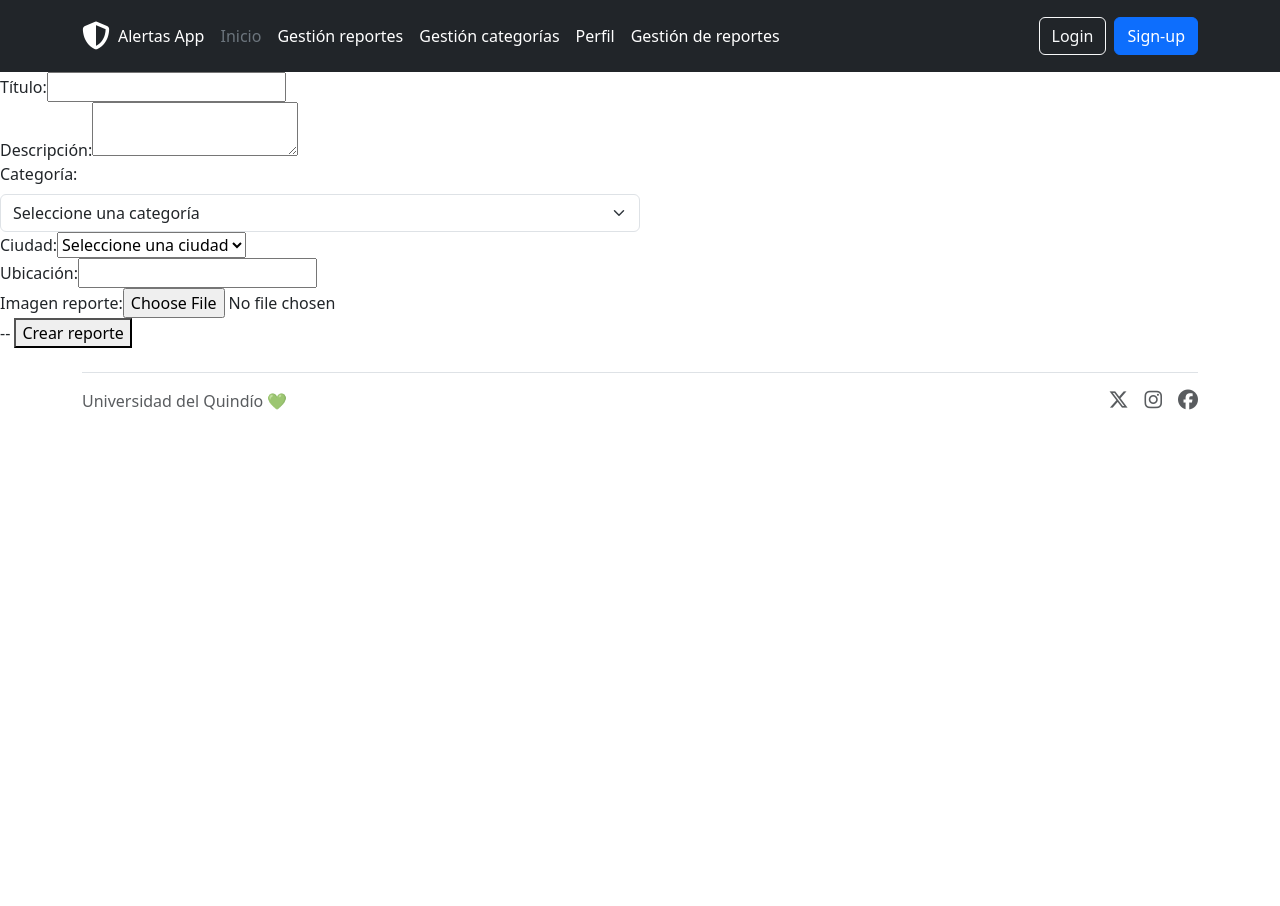
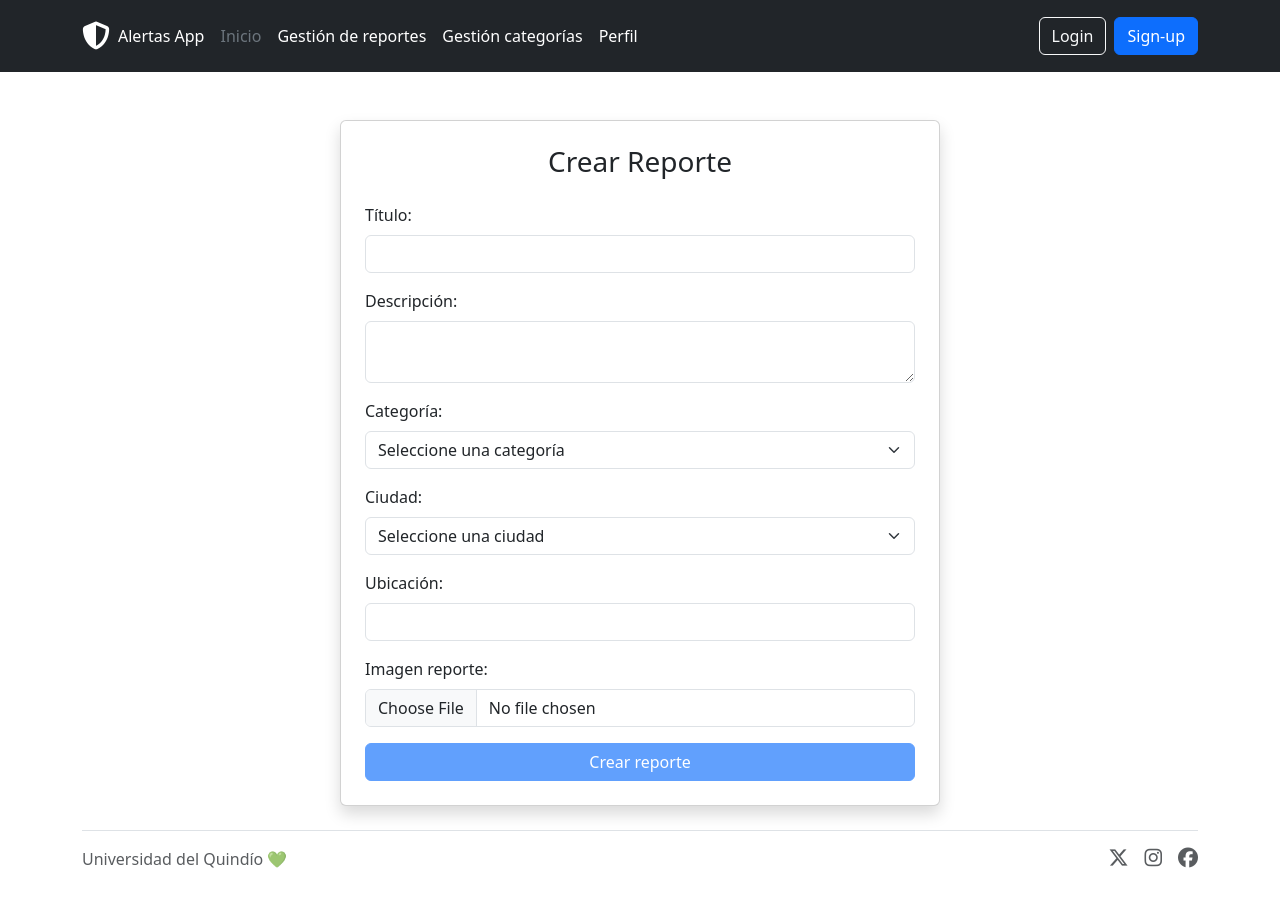
Before and after one commit to pablocasta1980/Frontend-Seguridad, an Angular app: page /crear-reporte in a window 1280 px wide. Shown: the top 906 px of the page. Before the commit the page ends 800 px from the top, so only its background shows below. Built offline with nearby package versions, Linux system fonts and the light colour scheme.

Commit message:
actualizado al 05/05/2025 se mejora presentacion de las interfaces login, registro, crear reporte

```diff
--- a/src/app/componentes/header/header.component.html
+++ b/src/app/componentes/header/header.component.html
@@ -8,10 +8,9 @@
 
         <ul class="nav col-12 col-lg-auto me-lg-auto mb-2 justify-content-center mb-md-0">
           <li><a routerLink="" class="nav-link px-2 text-secondary">Inicio</a></li>
-          <li><a routerLink="" class="nav-link px-2 text-white">Gestión reportes</a></li>
+          <li><a routerLink="/gestion-reportes" class="nav-link px-2 text-white">Gestión de reportes</a></li>
           <li><a routerLink="" class="nav-link px-2 text-white">Gestión categorías</a></li>
           <li><a routerLink="" class="nav-link px-2 text-white">Perfil</a></li>
-          <li><a routerLink="/gestion-reportes" class="nav-link px-2 text-white">Gestión de reportes</a></li>
         </ul>
 
 
--- a/src/app/paginas/crear-reporte/crear-reporte.component.html
+++ b/src/app/paginas/crear-reporte/crear-reporte.component.html
@@ -1,22 +1,23 @@
 
 
+<div class="container mt-5">
+  <div class="card shadow p-4 mx-auto" style="max-width: 600px;">
+    <h3 class="mb-4 text-center">Crear Reporte</h3>
+
     <form [formGroup]="crearReporteForm" (ngSubmit)="crearReporte()" novalidate>
-    <div>
-      <label>Título: </label>
-      <input type="text"  formControlName="titulo" />
+
+      <div class="mb-3">
+        <label class="form-label">Título:</label>
+        <input type="text" formControlName="titulo" class="form-control" />
       </div>
 
-
-    <div>
-      <label>Descripción: </label>
-      <textarea formControlName="descripcion"></textarea>
+      <div class="mb-3">
+        <label class="form-label">Descripción:</label>
+        <textarea formControlName="descripcion" class="form-control"></textarea>
       </div>
 
-
-
-
-   <div class="col-12 col-sm-6">
-    <label class="form-label">Categoría: </label>
+      <div class="mb-3">
+        <label class="form-label">Categoría:</label>
         <select class="form-select" formControlName="categoria">
           <option value="">Seleccione una categoría</option>
           @for (item of categorias; track $index) {
@@ -25,32 +26,29 @@
         </select>
       </div>
 
-
-   <div>
-    <label>Ciudad: </label>
-    <select formControlName="ciudad">
+      <div class="mb-3">
+        <label class="form-label">Ciudad:</label>
+        <select formControlName="ciudad" class="form-select">
           <option value="">Seleccione una ciudad</option>
           @for (ciudad of ciudades; track $index) {
             <option [value]="ciudad">{{ciudad}}</option>
           }
         </select>
-
       </div>
 
-
-    <div>
-      <label>Ubicación: </label>
-      <input type="text" formControlName="ubicacion" />
+      <div class="mb-3">
+        <label class="form-label">Ubicación:</label>
+        <input type="text" formControlName="ubicacion" class="form-control" />
       </div>
 
-
-    <div>
-      <label>Imagen reporte: </label>
-      <input type="file" (change)="onFileChange($event)" />
+      <div class="mb-3">
+        <label class="form-label">Imagen reporte:</label>
+        <input type="file" (change)="onFileChange($event)" class="form-control" />
       </div>
 
-
-    <!-- <button type="submit">Crear reporte</button> -->
-   -- <button type="submit">Crear reporte</button>
-   <!-- <button type="submit" [disabled]="crearReporteForm.invalid">Crear reporte</button>-->
+      <button type="submit" class="btn btn-primary w-100" [disabled]="crearReporteForm.invalid">
+        Crear reporte
+      </button>
     </form>
+  </div>
+</div>
--- a/src/app/paginas/gestion-reportes/gestion-reportes.component.html
+++ b/src/app/paginas/gestion-reportes/gestion-reportes.component.html
@@ -58,6 +58,9 @@
                         </td>
                         <td>
                             <a routerLink="/detalle-reporte/{{item.id}}">Ver detalle</a>
+
+                        </td>
+                        <td>
                             <a routerLink="/editar-reporte/{{item.id}}" class="text-primary">Editar</a>
                         </td>
                     </tr>
--- a/src/app/paginas/inicio/inicio.component.html
+++ b/src/app/paginas/inicio/inicio.component.html
@@ -1 +1,12 @@
-<p>inicio works!</p>
+<div class="container d-flex flex-column justify-content-center align-items-center text-center vh-100">
+    <div class="card shadow p-5" style="max-width: 600px; width: 100%;">
+      <h1 class="mb-4">¡Bienvenido a Alertas App! 🚨</h1>
+      <p class="lead mb-4">
+        Esta plataforma permite reportar y visualizar alertas comunitarias como robos, fallas de alumbrado público, animales perdidos y más.
+      </p>
+      <div class="d-flex justify-content-center gap-3">
+        <a routerLink="/login" class="btn btn-outline-primary btn-lg">Iniciar Sesión</a>
+        <a routerLink="/gestion-reportes" class="btn btn-success btn-lg">Ver Reportes</a>
+      </div>
+    </div>
+  </div>
--- a/src/app/paginas/login/login.component.html
+++ b/src/app/paginas/login/login.component.html
@@ -1,4 +1,4 @@
-<form [formGroup]="loginForm" (ngSubmit)="login()" novalidate="">
+<!--<form [formGroup]="loginForm" (ngSubmit)="login()" novalidate="">
     <div>
       <label>Email: </label>
       <input type="email" formControlName="email" />
@@ -11,3 +11,50 @@
 
     <button type="submit" [disabled]="loginForm.invalid">Iniciar Sesión</button>
   </form>
+-->
+
+  <div class="container d-flex justify-content-center align-items-center vh-100">
+    <div class="card p-4 shadow" style="width: 100%; max-width: 400px;">
+      <h4 class="mb-3 text-center">Iniciar Sesión</h4>
+
+      <form [formGroup]="loginForm" (ngSubmit)="login()" novalidate>
+        <div class="mb-3">
+          <label for="email" class="form-label">Email</label>
+          <input
+            id="email"
+            type="email"
+            class="form-control"
+            formControlName="email"
+            [class.is-invalid]="loginForm.get('email')?.invalid && loginForm.get('email')?.touched"
+          />
+          <div class="invalid-feedback" *ngIf="loginForm.get('email')?.errors?.['required']">
+            El email es obligatorio.
+          </div>
+          <div class="invalid-feedback" *ngIf="loginForm.get('email')?.errors?.['email']">
+            El formato del email no es válido.
+          </div>
+        </div>
+
+        <div class="mb-3">
+          <label for="password" class="form-label">Contraseña</label>
+          <input
+            id="password"
+            type="password"
+            class="form-control"
+            formControlName="password"
+            [class.is-invalid]="loginForm.get('password')?.invalid && loginForm.get('password')?.touched"
+          />
+          <div class="invalid-feedback" *ngIf="loginForm.get('password')?.errors?.['required']">
+            La contraseña es obligatoria.
+          </div>
+          <div class="invalid-feedback" *ngIf="loginForm.get('password')?.errors?.['minlength']">
+            Mínimo 6 caracteres.
+          </div>
+        </div>
+
+        <button type="submit" class="btn btn-primary w-100" [disabled]="loginForm.invalid">
+          Iniciar Sesión
+        </button>
+      </form>
+    </div>
+  </div>
```
Lines whose indentation alone changed are shown as unchanged.
